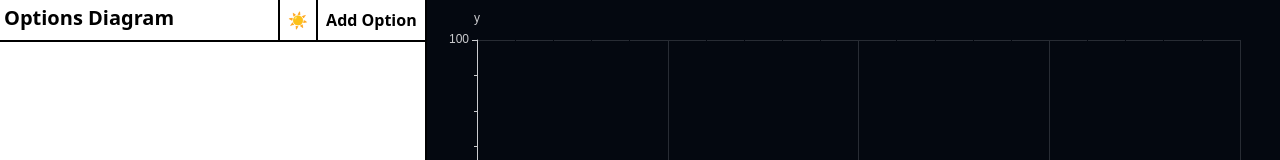
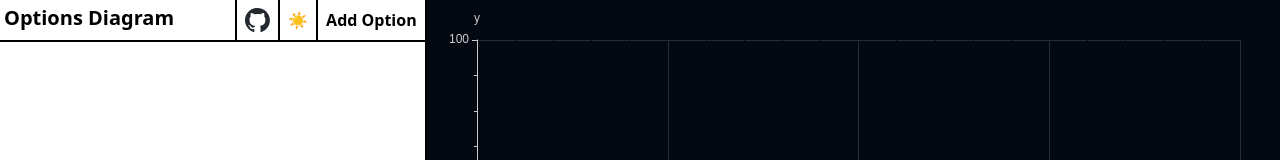
Before and after one commit to ma-ray/options-diagram, a Next.js app: page / in a window 1280 px wide. Shown: the top 160 px of the page. Built offline with nearby package versions, Linux system fonts and the light colour scheme.

Commit message:
add github button on page

```diff
--- a/app/components/OptionForm.tsx
+++ b/app/components/OptionForm.tsx
@@ -2,6 +2,8 @@
 
 import { Option } from "../lib/option"
 import OptionItem from "./OptionItem"
+import Image from "next/image"
+import GithubIcon from "../../public/github-mark.svg"
 
 type OptionFormProp = {
   optionsList: Option[]
@@ -24,6 +26,13 @@ export default function OptionForm({
     <div className="flex flex-col items-center h-screen w-1/3 overflow-auto border-black border-r-2">
       <div className="flex w-full border-b-2 border-black">
         <div className="flex-1 text-xl font-bold p-1">Options Diagram</div>
+        <a
+          href="https://github.com/ma-ray/options-diagram"
+          target="_blank"
+          className="hover:bg-slate-200 px-2 border-l-2 border-black flex items-center"
+        >
+          <Image src={GithubIcon} height={24} alt="GitHub icon" />
+        </a>
         <button
           className="hover:bg-slate-200 border-l-2 px-2 text-center border-black"
           onClick={() => {
```
Also changed, not shown: public/github-mark.svg (added).
